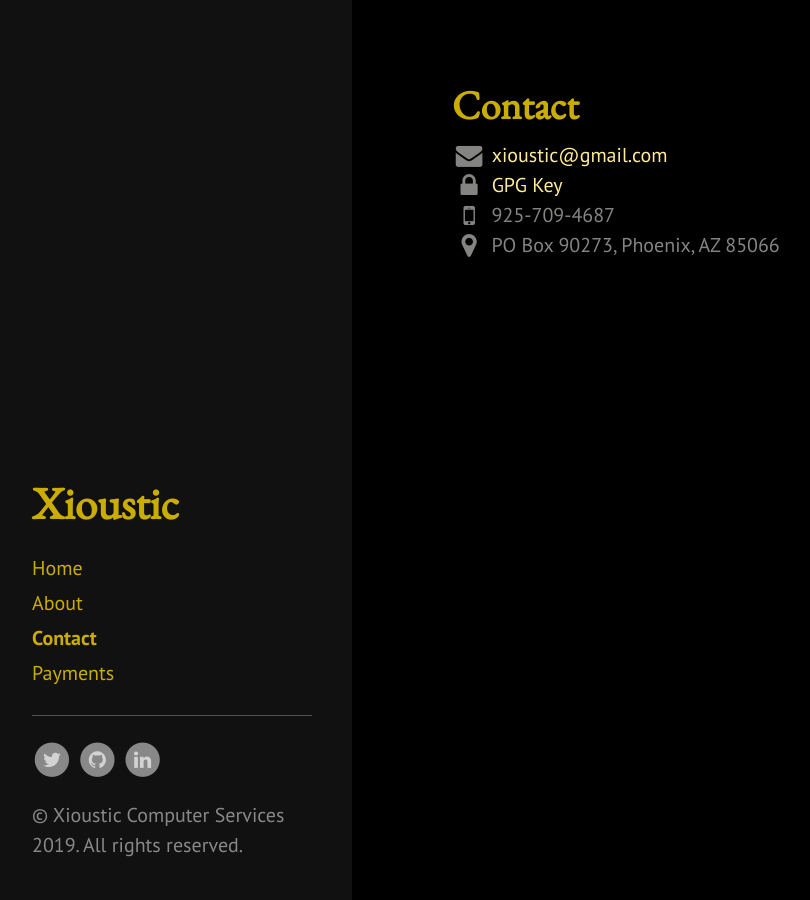
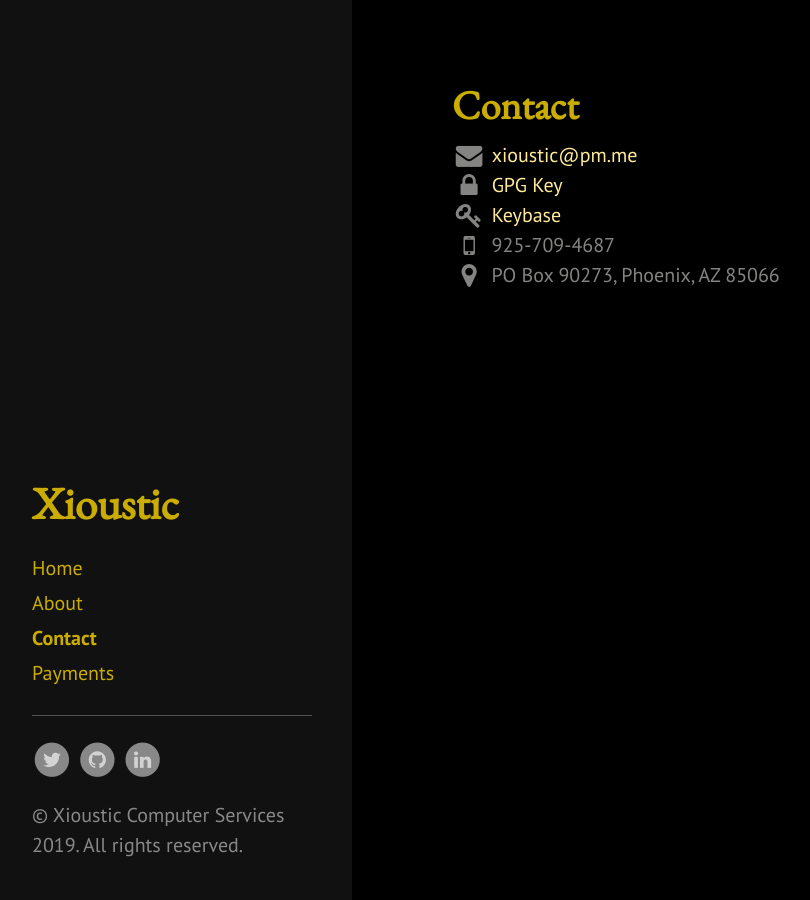
Before and after one commit to Xioustic/xioustic.github.io, a Jekyll site: the page built from contact.md, in a window 1280 px wide. Shown: the whole page, without its empty margins (8-818 px from the left). Built offline with Jekyll 4.4.1, drawn with Linux system fonts in a browser that asks for light colours; nearby versions of some CDN libraries; Markdown is read by kramdown in place of the engine named in the settings.

Commit message:
Update contact.md

```diff
--- a/contact.md
+++ b/contact.md
@@ -2,7 +2,8 @@
 layout: page
 title: Contact
 ---
-<i class="fa fa-envelope fa-fw fa-lg"></i> <a href="mailto:xioustic@gmail.com">xioustic@gmail.com</a><br />
+<i class="fa fa-envelope fa-fw fa-lg"></i> <a href="mailto:xioustic@pm.me">xioustic@pm.me</a><br />
 <i class="fa fa-lock fa-fw fa-lg"></i> <a href="{{ site.baseurl }}public/gpg.txt">GPG Key</a><br />
+<i class="fa fa-key fa-fw fa-lg"></i> <a href="https://keybase.io/xioustic">Keybase</a><br />
 <i class="fa fa-mobile fa-fw fa-lg"></i> 925-709-4687<br />
 <i class="fa fa-map-marker fa-fw fa-lg"></i> PO Box 90273, Phoenix, AZ 85066
```
